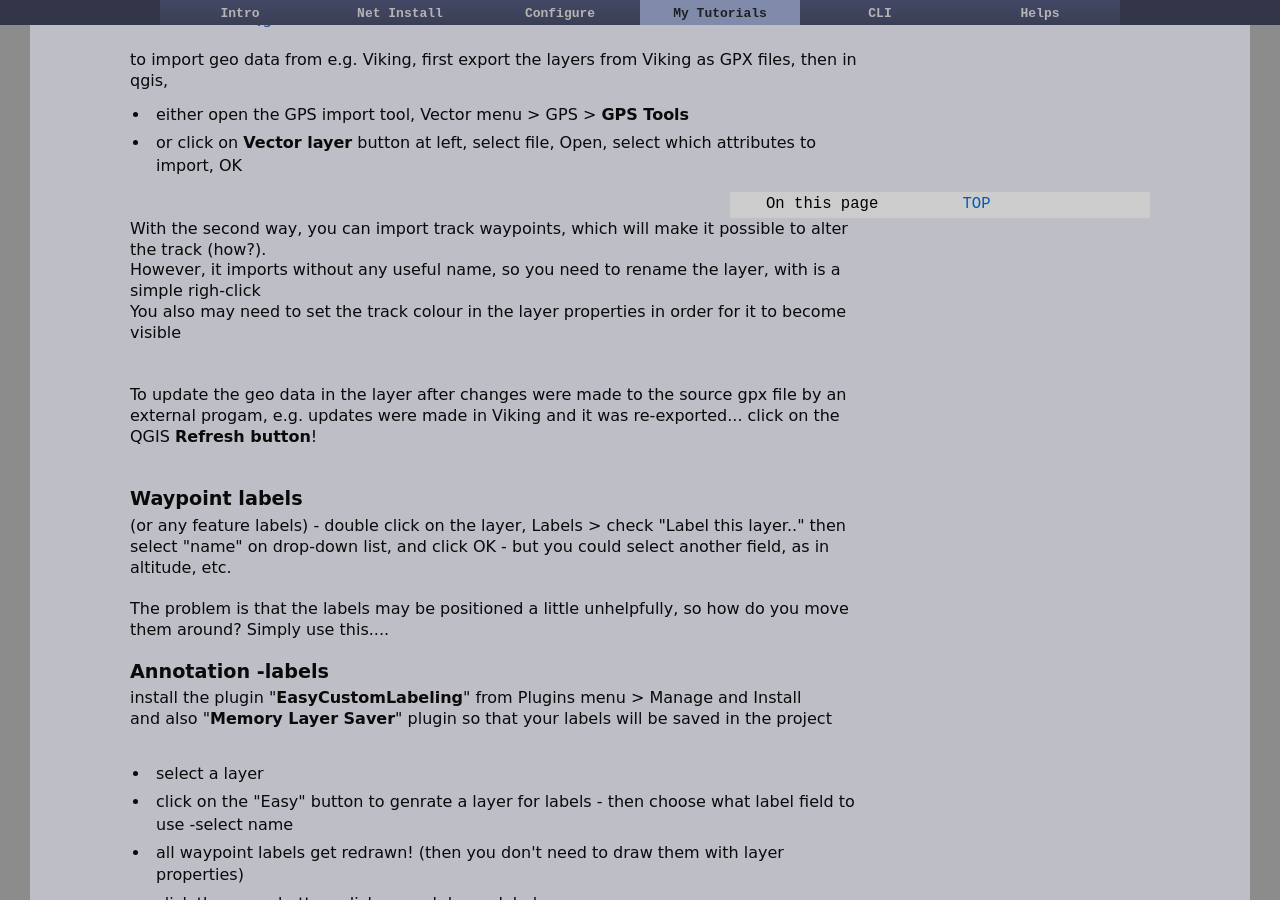
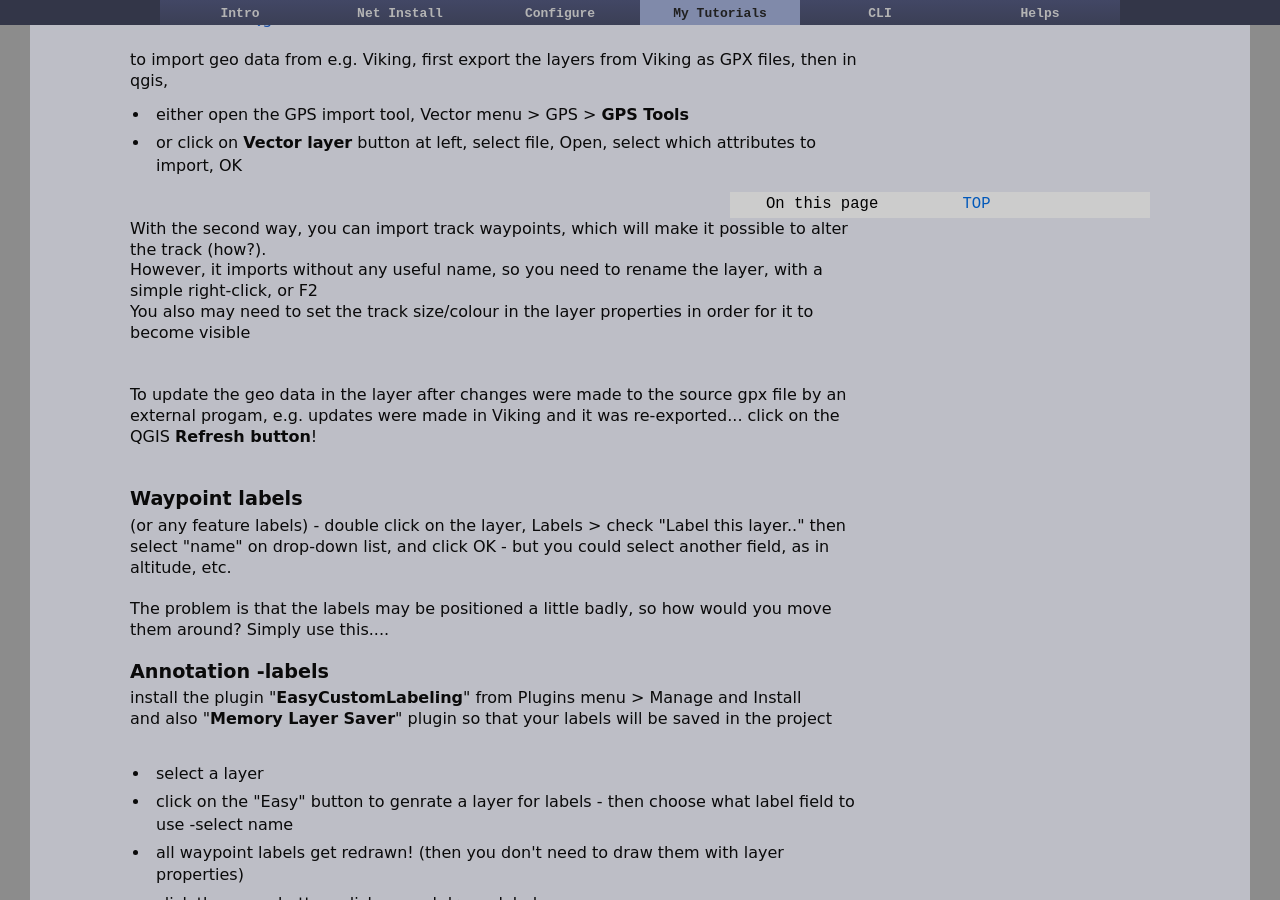
Before and after one commit to dquinton/debian-install, a Jekyll site: the page built from tutorial/11a-gps.html, in a window 1280 px wide and 900 px high, scrolled down 1291 px. Built offline with Jekyll 4.4.1, drawn with Linux system fonts in a browser that asks for light colours.

Commit message:
updating pages

```diff
--- a/tutorial/11a-gps.html
+++ b/tutorial/11a-gps.html
@@ -73,15 +73,15 @@ to import geo data from e.g. Viking, first export the layers from Viking as GPX
 
 <br><br>
 With the second way, you can import track waypoints, which will make it possible to alter the track (how?).<br>
-However, it imports without any useful name, so you need to rename the layer, with is a simple righ-click<br>
-You also may need to set the track colour in the layer properties in order for it to become visible<br>
+However, it imports without any useful name, so you need to rename the layer, with a simple right-click, or F2<br>
+You also may need to set the track size/colour in the layer properties in order for it to become visible<br>
 <br><br>
 To update the geo data in the layer after changes were made to the source gpx file by an external progam, e.g. updates were made in Viking and it was re-exported... click on the QGIS <b>Refresh button</b>!
 <br><br><br>
 
 <h3>Waypoint labels</h3> (or any feature labels) - double click on the layer, Labels > check "Label this layer.." then select "name" on drop-down list, and click OK - but you could select another field, as in altitude, etc.
 <br><br>
-The problem is that the labels may be positioned a little unhelpfully, so how do you move them around? Simply use this....
+The problem is that the labels may be positioned a little badly, so how would you move them around? Simply use this....
 <br><br>
 <h3>Annotation -labels</h3>
 install the plugin "<b>EasyCustomLabeling</b>" from Plugins menu > Manage and Install<br>
```
